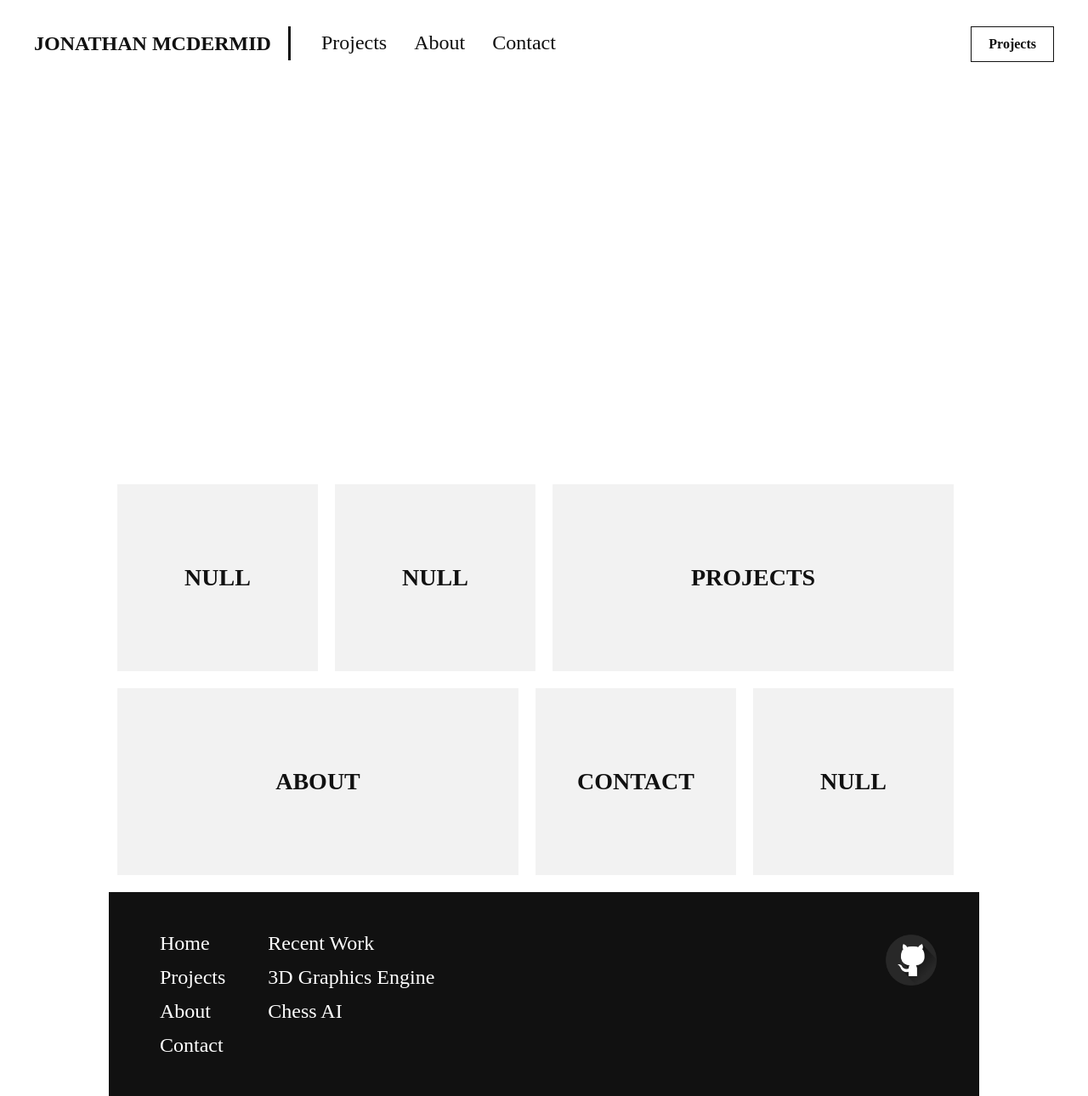
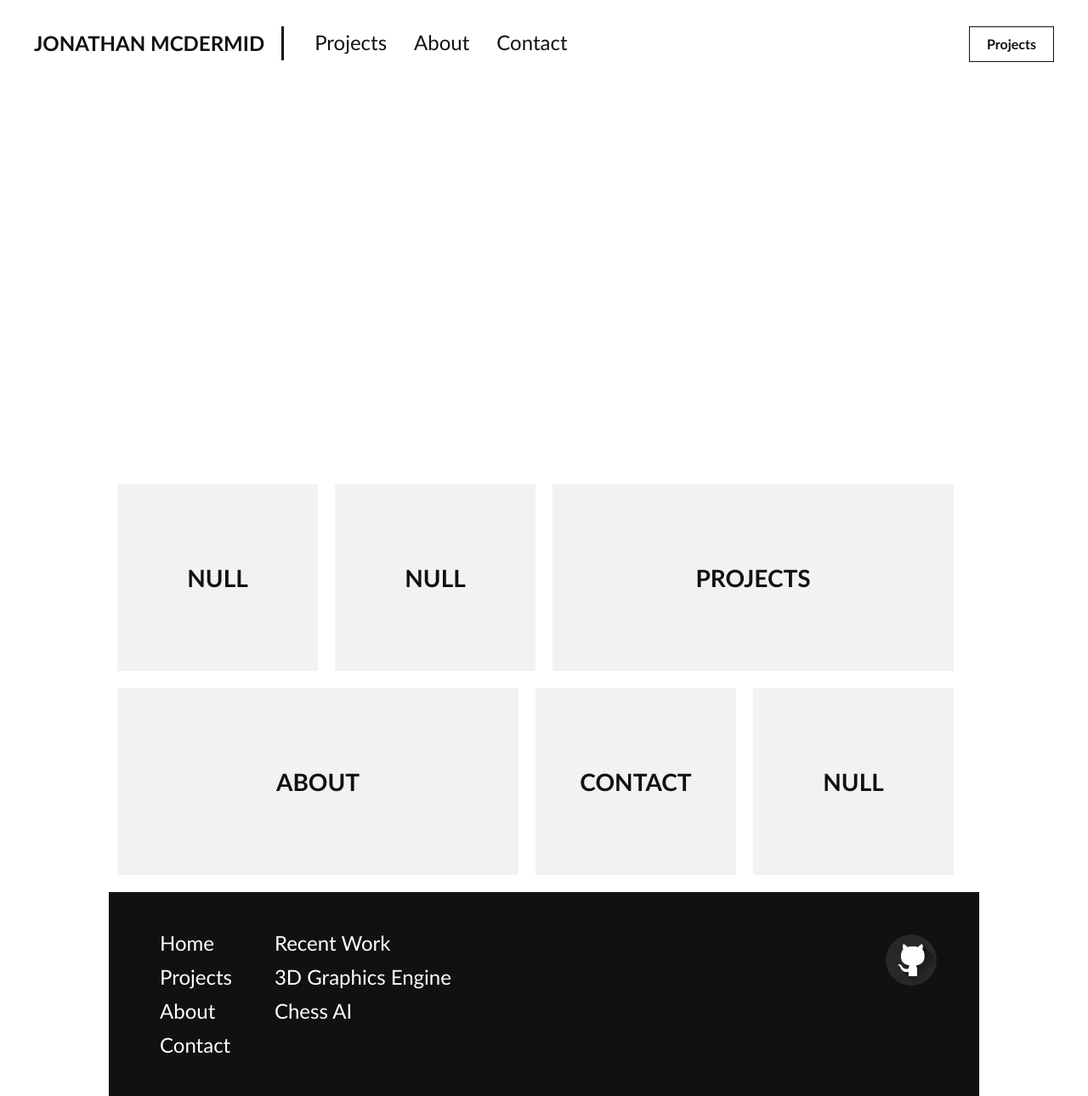
Before and after one commit to jonathanmcdermid/My-Website, a PHP site: page /index.html in a window 1280 px wide. Shown: the whole page at 85% size. Run offline with PHP 8.4, Linux system fonts and the light colour scheme; grey boxes are pictures that could not be loaded.

Commit message:
added alt font

```diff
--- a/style.css
+++ b/style.css
@@ -114,7 +114,7 @@
 }
 
 header .header-brand {
-    font-family: 'Tw Cen MT';
+    font-family: 'Tw Cen MT', 'Calibri';
     font-weight: 900;
     font-size: 24px;
     color: #111;
@@ -139,7 +139,7 @@
 }
 
 header nav ul li a {
-    font-family: 'Tw Cen MT';
+    font-family: 'Tw Cen MT', 'Calibri';
     font-weight: 300;
     font-size: 24px;
     color: #111;
@@ -170,7 +170,7 @@
 
    header .header-projects {
        display: block;
-       font-family: 'Tw Cen MT';
+       font-family: 'Tw Cen MT', 'Calibri';
        font-weight: 900;
        font-size: 16px;
        color: #111;
@@ -215,7 +215,7 @@
 }
 
 .index-links div h3 {
-    font-family: 'Tw Cen MT';
+    font-family: 'Tw Cen MT', 'Calibri';
     font-weight: 600;
     font-size: 28px;
     line-height: 100px;
@@ -280,7 +280,7 @@
 }
 
 footer ul li a {
-    font-family: 'Tw Cen MT';
+    font-family: 'Tw Cen MT', 'Calibri';
     font-weight: 400;
     font-size: 24px;
     color: #fff;
@@ -315,7 +315,7 @@
     }
 
     footer ul li p {
-        font-family: 'Tw Cen MT';
+        font-family: 'Tw Cen MT', 'Calibri';
         font-weight: 400;
         font-size: 24px;
         color: #fff;
```
